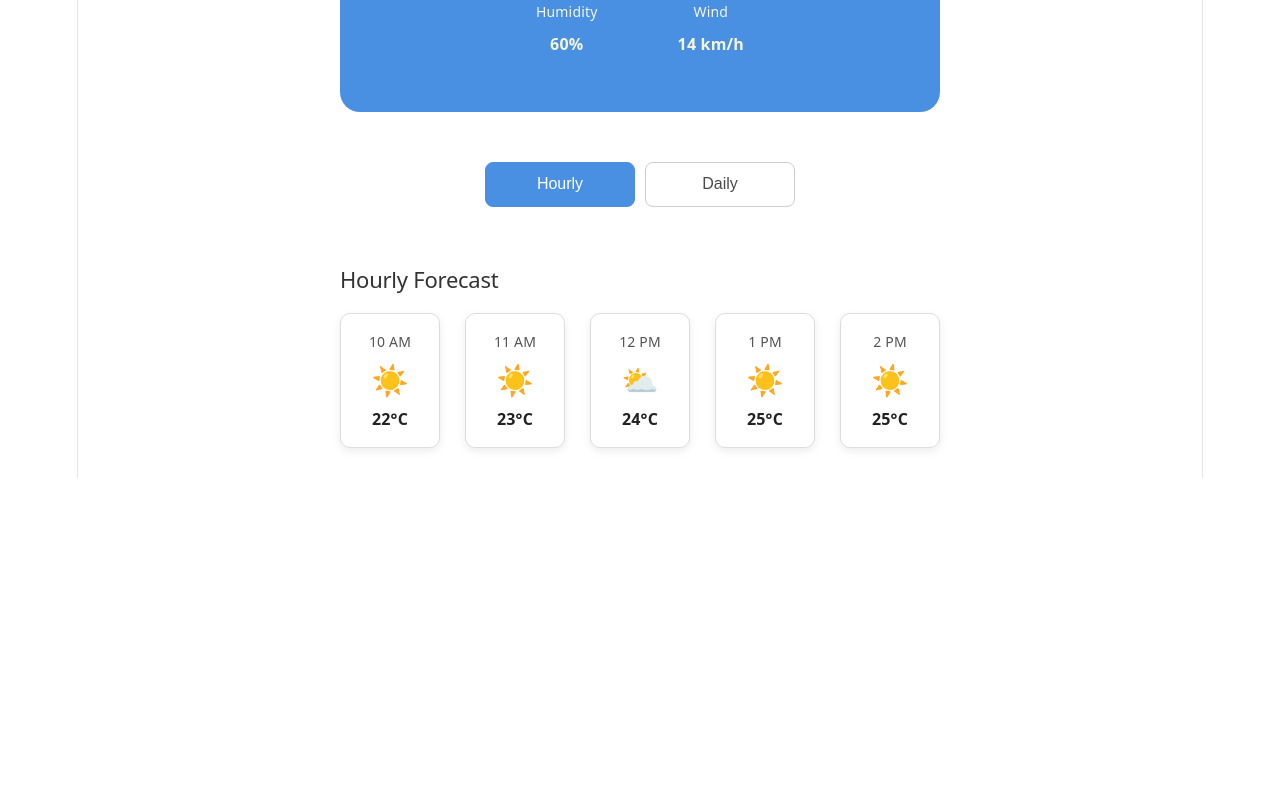
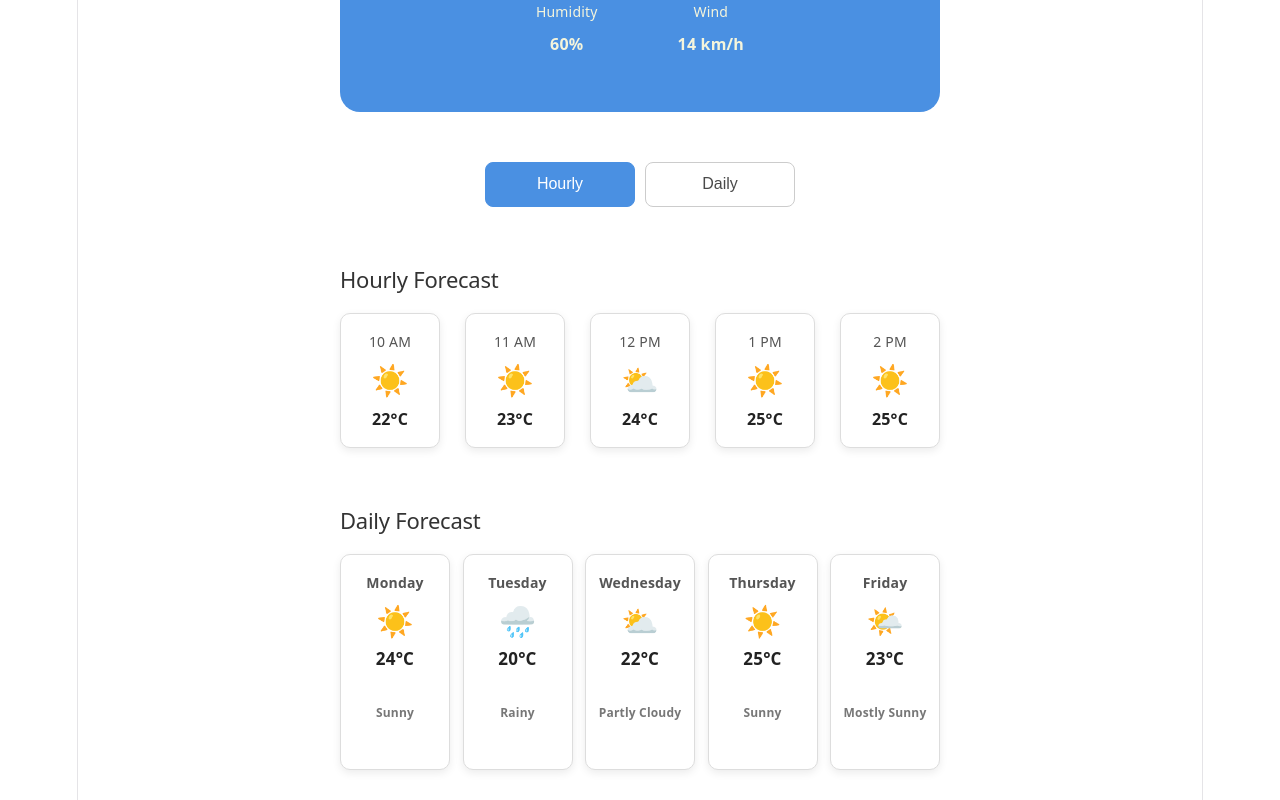
Before and after one commit to Siyanda-Mabaso/weather-app, a React (Vite) app: page / in a window 1280 px wide. Shown: the part 396-1196 px from the top of the page. Before the commit the page ends 874 px from the top, so only its background shows below. Built offline with nearby package versions, Linux system fonts and the light colour scheme.

Commit message:
created the dailyforecast componnet

```diff
--- a/src/App.tsx
+++ b/src/App.tsx
@@ -4,7 +4,7 @@ import { SearchBar } from './Components/SearchBar/SearchBar';
 import { CurrentWeather } from './Components/CurrentWeather/CurrentWeather';
 import { ForecastToggle } from './Components/ForecastToggle/ForecastToggle';
 import { HourlyForecast } from './Components/HourlyForecast/HourlyForecast';
-
+import { DailyForecast } from './Components/DailyForecast/DailyForecast';
 export const App = () => {
   return (
   <>
@@ -14,6 +14,7 @@ export const App = () => {
     <CurrentWeather/>
     <ForecastToggle/>
     <HourlyForecast/>
+    <DailyForecast/>
       </>
   )
 }
--- /dev/null
+++ b/src/Components/DailyForecast/DailyForecast.module.css
@@ -0,0 +1,53 @@
+.dailySection {
+  width: 600px;
+  margin: 30px auto;
+}
+
+.dailySection h2 {
+  margin-bottom: 20px;
+  font-size: 22px;
+  color: #333333;
+  text-align: left;
+}
+
+.dailyContainer {
+  display: flex;
+  justify-content: space-between;
+  gap: 10px;
+}
+
+.dailyCard {
+  width: 110px;
+  padding: 15px 10px;
+  box-sizing: border-box;
+  background-color: #ffffff;
+  border: 1px solid #dddddd;
+  border-radius: 10px;
+  text-align: center;
+  box-shadow: 0 3px 8px rgba(0, 0, 0, 0.08);
+}
+
+.dailyCard p {
+  margin: 0 0 12px;
+  font-size: 14px;
+  font-weight: 600;
+  color: #555555;
+}
+
+.dailyCard span {
+  display: block;
+  margin-bottom: 12px;
+  font-size: 30px;
+}
+
+.dailyCard strong {
+  display: block;
+  margin-bottom: 6px;
+  font-size: 17px;
+  color: #222222;
+}
+
+.dailyCard h6 {
+  font-size: 12px;
+  color: #777777;
+}
--- /dev/null
+++ b/src/Components/DailyForecast/DailyForecast.tsx
@@ -0,0 +1,50 @@
+import React from 'react'
+import styles from './DailyForecast.module.css'
+
+
+export const DailyForecast = () => {
+  return (
+     <section className={styles.dailySection}>
+      <h2>Daily Forecast</h2>
+
+      <div className={styles.dailyContainer}>
+
+        <div className={styles.dailyCard}>
+          <p>Monday</p>
+          <span>☀️</span>
+          <strong>24°C</strong>
+         <h6>Sunny</h6>
+        </div>
+
+        <div className={styles.dailyCard}>
+          <p>Tuesday</p>
+          <span>🌧️</span>
+          <strong>20°C</strong>
+          <h6>Rainy</h6>
+        </div>
+
+        <div className={styles.dailyCard}>
+          <p>Wednesday</p>
+          <span>⛅</span>
+          <strong>22°C</strong>
+          <h6>Partly Cloudy</h6>
+        </div>
+
+        <div className={styles.dailyCard}>
+          <p>Thursday</p>
+          <span>☀️</span>
+          <strong>25°C</strong>
+          <h6>Sunny</h6>
+        </div>
+
+        <div className={styles.dailyCard}>
+          <p>Friday</p>
+          <span>🌤️</span>
+          <strong>23°C</strong>
+          <h6>Mostly Sunny</h6>
+        </div>
+
+      </div>
+    </section>
+  )
+}
```
